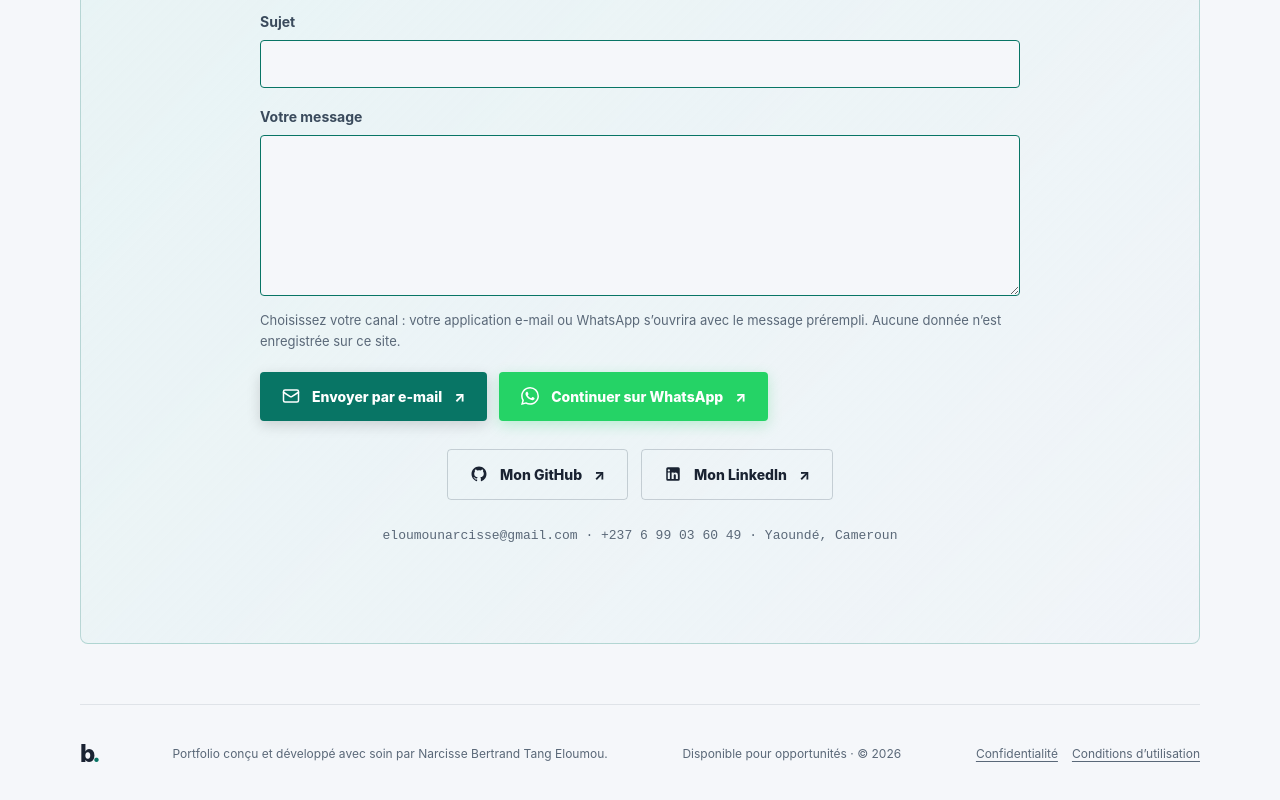
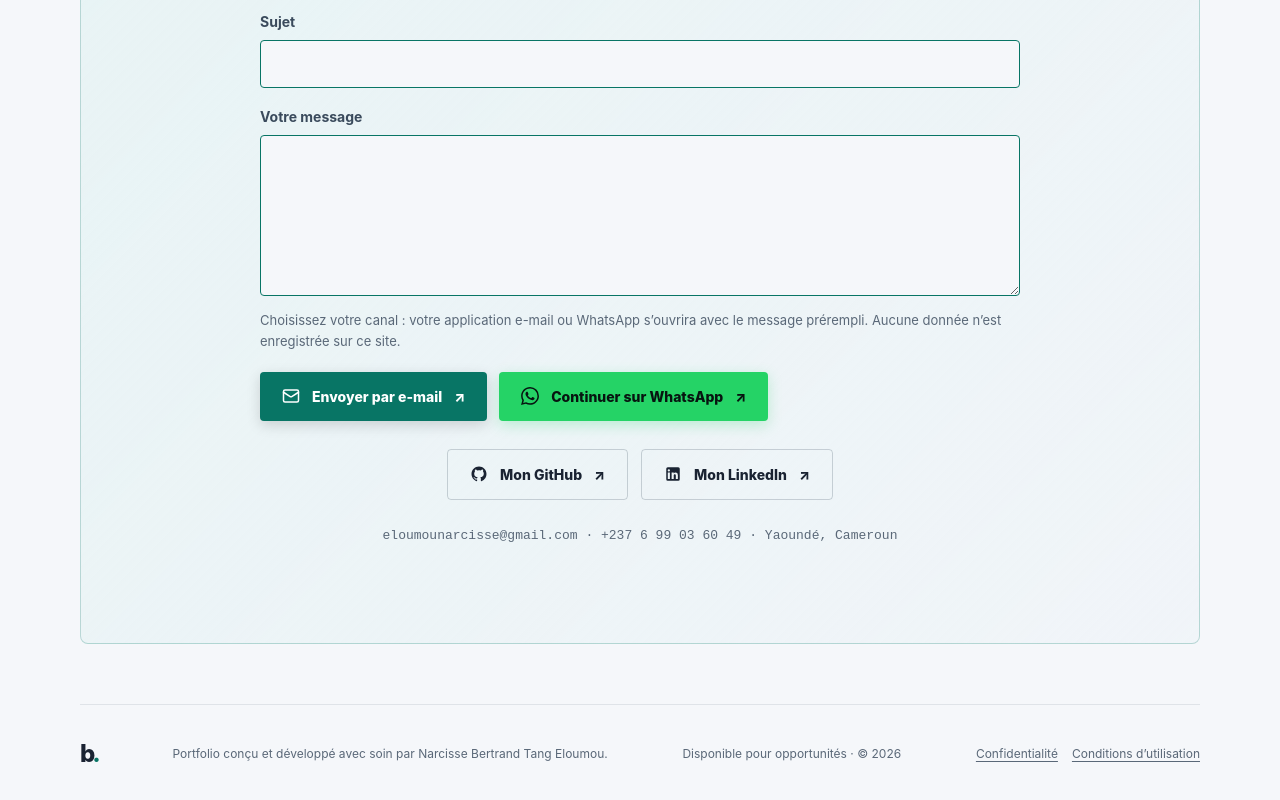
Before and after one commit to NBertrand1/Portfolio, a React (Vite) app: page / in a window 1280 px wide. Shown: the part 5951-6751 px from the top of the page. Built offline with nearby package versions, Linux system fonts and the light colour scheme.

Commit message:
fix(a11y): improve WhatsApp button text contrast

```diff
--- a/src/index.css
+++ b/src/index.css
@@ -371,7 +371,7 @@ main section[id] {
 
 .button-whatsapp {
   background: var(--whatsapp);
-  color: #ffffff;
+  color: #071410;
   box-shadow: 0 4px 14px rgba(37, 211, 102, 0.25);
 }
 
```
